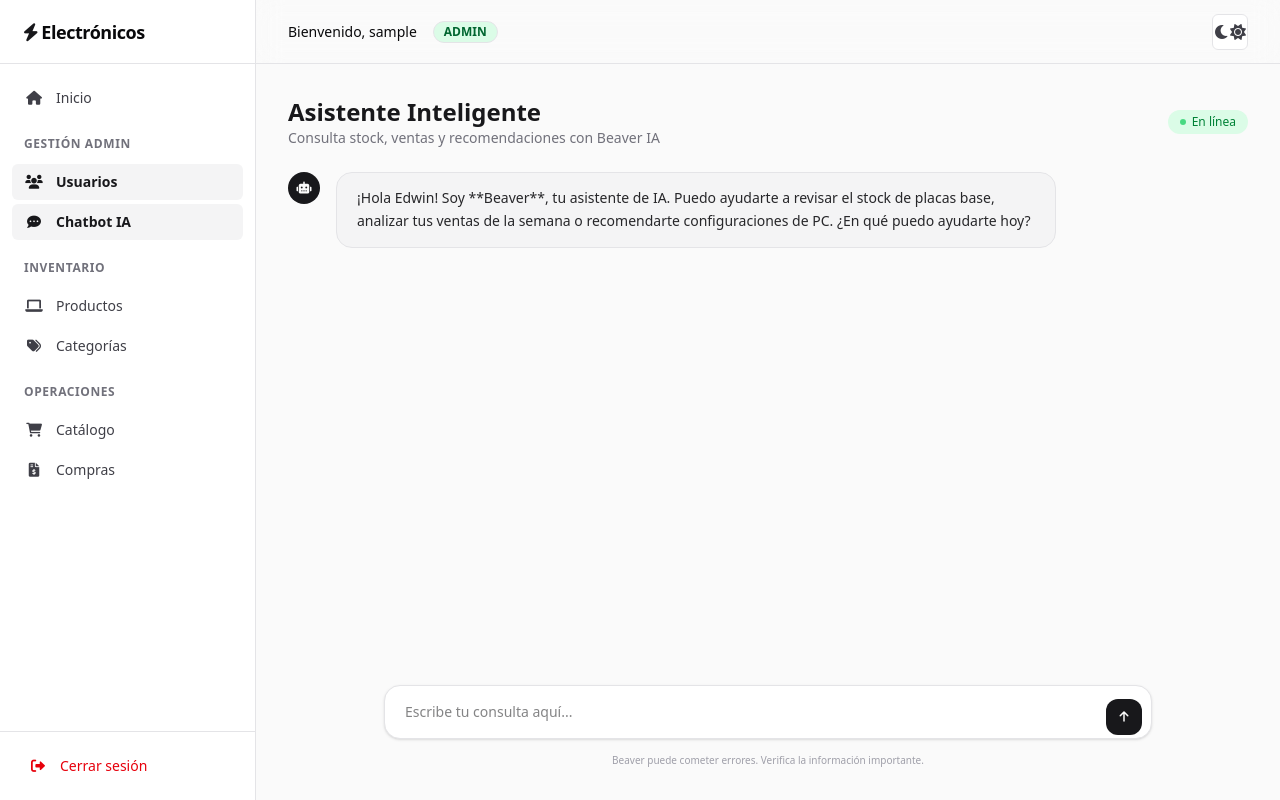
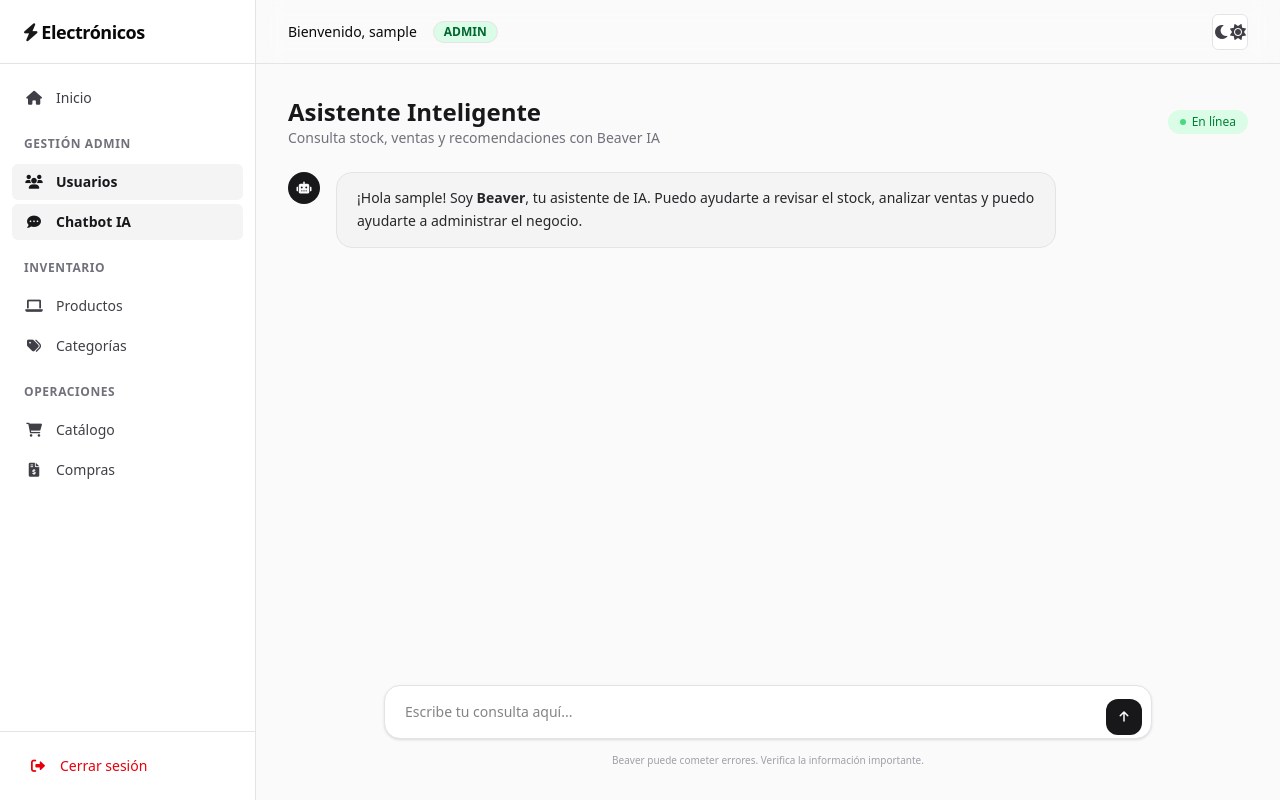
Before and after one commit to SydCrow-bit/VENTA-DE-PRODUCTOS, a Flask app: page /admin/chat in a window 1280 px wide. Run offline with Flask 3, Linux system fonts and the light colour scheme; a user stored in the database is signed in; tables that the repository leaves empty hold one stand-in row (values such as "Sample post").

Commit message:
Mejorando inicio de chatbot para admins

```diff
--- a/app/templates/admin/chat.html
+++ b/app/templates/admin/chat.html
@@ -21,7 +21,8 @@
                 <i class="fas fa-robot text-xs"></i>
             </div>
             <div class="bg-zinc-100 dark:bg-zinc-900 border border-zinc-200 dark:border-zinc-800 px-5 py-3.5 rounded-2xl text-sm leading-relaxed text-zinc-800 dark:text-zinc-200">
-                ¡Hola Edwin! Soy **Beaver**, tu asistente de IA. Puedo ayudarte a revisar el stock de placas base, analizar tus ventas de la semana o recomendarte configuraciones de PC. ¿En qué puedo ayudarte hoy?
+                ¡Hola {{ current_user.username }}! Soy <strong>Beaver</strong>, tu asistente de IA.
+                Puedo ayudarte a revisar el stock, analizar ventas y puedo ayudarte a administrar el negocio.
             </div>
         </div>
     </div>
```
